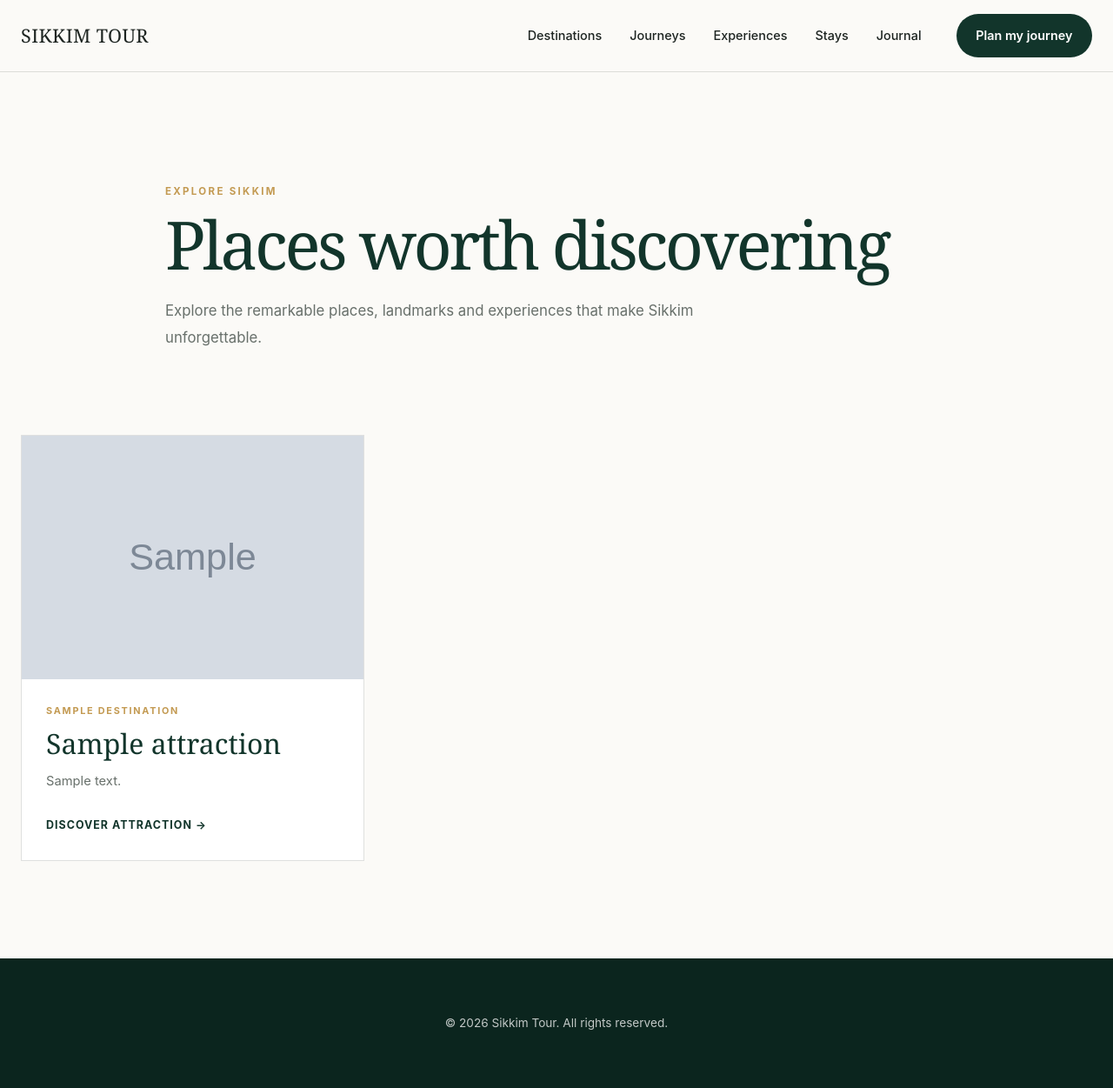
After one commit to hemanpal19-creator/sikkim-tour, a Django app: page /destinations/attractions/ in a window 1280 px wide. The commit adds this page. Shown: the whole page at 87% size. Run offline with Django 4.2, Linux system fonts and the light colour scheme; tables that the repository leaves empty hold one stand-in row (values such as "Sample post"); grey boxes marked "Sample" are stand-in pictures.

Commit message:
Build attractions listing and detail pages

```diff
--- a/destinations/urls.py
+++ b/destinations/urls.py
@@ -4,19 +4,27 @@ from . import views
 
 
 urlpatterns = [
-    # One URL pattern handles every destination using its slug.
+    # Attraction listing page.
+    # Example: /destinations/attractions/
+    path(
+        "attractions/",
+        views.attraction_list,
+        name="attraction_list",
+    ),
+
+    # Attraction detail page.
+    # Example: /destinations/attractions/mg-marg/
+    path(
+        "attractions/<slug:slug>/",
+        views.attraction_detail,
+        name="attraction_detail",
+    ),
+
+    # Destination detail page.
     # Example: /destinations/gangtok/
     path(
         "<slug:slug>/",
         views.destination_detail,
         name="destination_detail",
     ),
-
-    # One URL pattern handles every attraction using its slug.
-    # Example: /destinations/attractions/mg-marg/
-    path(
-        "attractions/<slug:slug>/",
-        views.attraction_detail,
-        name="attraction_detail",
-    ),
 ]
--- a/destinations/views.py
+++ b/destinations/views.py
@@ -54,6 +54,30 @@ def attraction_detail(request, slug):
         },
     )
 
+def attraction_list(request):
+    """
+    Displays all active attractions.
+
+    The attractions are taken directly from the database,
+    so whenever we add a new attraction through Django Admin,
+    it can automatically appear on this page.
+    """
+
+    # Get only attractions that are currently active.
+    # Ordering by name keeps the listing organized.
+    attractions = Attraction.objects.filter(
+        is_active=True
+    ).order_by("name")
+
+    # Send the attractions to the listing template.
+    return render(
+        request,
+        "destinations/attraction_list.html",
+        {
+            "attractions": attractions,
+        },
+    )
+
 
 # Why?
 
--- a/static/css/style.css
+++ b/static/css/style.css
@@ -1731,3 +1731,224 @@ p {
         transition: none;
     }
 }
+
+/* =========================================================
+   ATTRACTIONS LIST PAGE
+   ========================================================= */
+
+.attractions-page {
+    background: var(--color-paper);
+    padding-bottom: 7rem;
+}
+
+
+/* ---------- Page Header ---------- */
+
+.attractions-header {
+    width: min(
+        calc(100% - 3rem),
+        var(--container-width)
+    );
+
+    margin-inline: auto;
+
+    padding-block: 8rem 5rem;
+
+    max-width: 900px;
+}
+
+.attractions-header .section-eyebrow {
+    margin-bottom: 1rem;
+
+    color: var(--color-gold);
+
+    font-size: 0.72rem;
+    font-weight: 700;
+
+    letter-spacing: 0.2em;
+    text-transform: uppercase;
+}
+
+.attractions-header h1 {
+    margin-bottom: 1.5rem;
+
+    color: var(--color-forest);
+
+    font-family: Georgia, "Times New Roman", serif;
+
+    font-size: clamp(3.2rem, 6vw, 6rem);
+    font-weight: 400;
+
+    line-height: 0.95;
+    letter-spacing: -0.045em;
+}
+
+.attractions-header > p:last-child {
+    max-width: 650px;
+
+    color: var(--color-muted);
+
+    font-size: 1.05rem;
+    line-height: 1.8;
+}
+
+
+/* ---------- Attractions Grid ---------- */
+
+.attractions-grid {
+    width: min(
+        calc(100% - 3rem),
+        var(--container-width)
+    );
+
+    margin-inline: auto;
+
+    display: grid;
+    grid-template-columns: repeat(3, 1fr);
+
+    gap: 1.5rem;
+}
+
+
+/* ---------- Attraction Card ---------- */
+
+.attraction-card {
+    overflow: hidden;
+
+    background: var(--color-white);
+
+    border: 1px solid var(--color-border);
+
+    transition:
+        transform 500ms ease,
+        box-shadow 500ms ease;
+}
+
+.attraction-card:hover {
+    transform: translateY(-6px);
+
+    box-shadow:
+        0 20px 45px rgba(0, 0, 0, 0.08);
+}
+
+
+.attraction-card > img {
+    width: 100%;
+    height: 280px;
+
+    display: block;
+
+    object-fit: cover;
+
+    background: var(--color-forest-dark);
+
+    transition: transform 700ms ease;
+}
+
+.attraction-card:hover > img {
+    transform: scale(1.035);
+}
+
+
+/* ---------- Card Content ---------- */
+
+.attraction-card__content {
+    padding: 1.75rem;
+}
+
+.attraction-card__content > span {
+    display: block;
+
+    margin-bottom: 0.75rem;
+
+    color: var(--color-gold);
+
+    font-size: 0.68rem;
+    font-weight: 700;
+
+    letter-spacing: 0.16em;
+    text-transform: uppercase;
+}
+
+.attraction-card__content h2 {
+    margin-bottom: 0.9rem;
+
+    color: var(--color-forest);
+
+    font-family: Georgia, "Times New Roman", serif;
+
+    font-size: 2rem;
+    font-weight: 400;
+
+    line-height: 1.05;
+}
+
+.attraction-card__content p {
+    margin-bottom: 1.5rem;
+
+    color: var(--color-muted);
+
+    font-size: 0.92rem;
+    line-height: 1.7;
+}
+
+.attraction-card__content a {
+    color: var(--color-forest);
+
+    font-size: 0.78rem;
+    font-weight: 700;
+
+    letter-spacing: 0.08em;
+    text-transform: uppercase;
+
+    transition:
+        color var(--transition-fast);
+}
+
+.attraction-card__content a:hover {
+    color: var(--color-gold);
+}
+
+
+/* ---------- Responsive ---------- */
+
+@media (max-width: 900px) {
+
+    .attractions-header {
+        padding-block: 6rem 4rem;
+    }
+
+    .attractions-grid {
+        grid-template-columns: repeat(2, 1fr);
+    }
+}
+
+
+@media (max-width: 560px) {
+
+    .attractions-header {
+        width: min(
+            calc(100% - 2rem),
+            var(--container-width)
+        );
+
+        padding-block: 5rem 3rem;
+    }
+
+    .attractions-header h1 {
+        font-size: clamp(3rem, 14vw, 4.5rem);
+    }
+
+    .attractions-grid {
+        width: min(
+            calc(100% - 2rem),
+            var(--container-width)
+        );
+
+        grid-template-columns: 1fr;
+    }
+
+    .attraction-card > img {
+        height: 240px;
+    }
+}
--- /dev/null
+++ b/templates/destinations/attraction_list.html
@@ -0,0 +1,78 @@
+{% extends "base.html" %}
+
+{% block title %}
+    Attractions | Sikkim Tour
+{% endblock %}
+
+{% block content %}
+
+<main class="attractions-page">
+
+    <section class="attractions-header">
+
+        <p class="section-eyebrow">
+            Explore Sikkim
+        </p>
+
+        <h1>
+            Places worth discovering
+        </h1>
+
+        <p>
+            Explore the remarkable places, landmarks and experiences
+            that make Sikkim unforgettable.
+        </p>
+
+    </section>
+
+
+    <section class="attractions-grid">
+
+        {% for attraction in attractions %}
+
+            <article class="attraction-card">
+
+                {% if attraction.image %}
+                    <img
+                        src="{{ attraction.image.url }}"
+                        alt="{{ attraction.name }}"
+                    >
+                {% endif %}
+
+                <div class="attraction-card__content">
+
+                    <span>
+                        {{ attraction.destination.name }}
+                    </span>
+
+                    <h2>
+                        {{ attraction.name }}
+                    </h2>
+
+                    <p>
+                        {{ attraction.short_description }}
+                    </p>
+
+                    <a
+                        href="{% url 'attraction_detail' attraction.slug %}"
+                    >
+                        Discover attraction →
+                    </a>
+
+                </div>
+
+            </article>
+
+        {% empty %}
+
+            <p>
+                No attractions are available yet.
+            </p>
+
+        {% endfor %}
+
+    </section>
+
+</main>
+
+{% endblock %}
```
